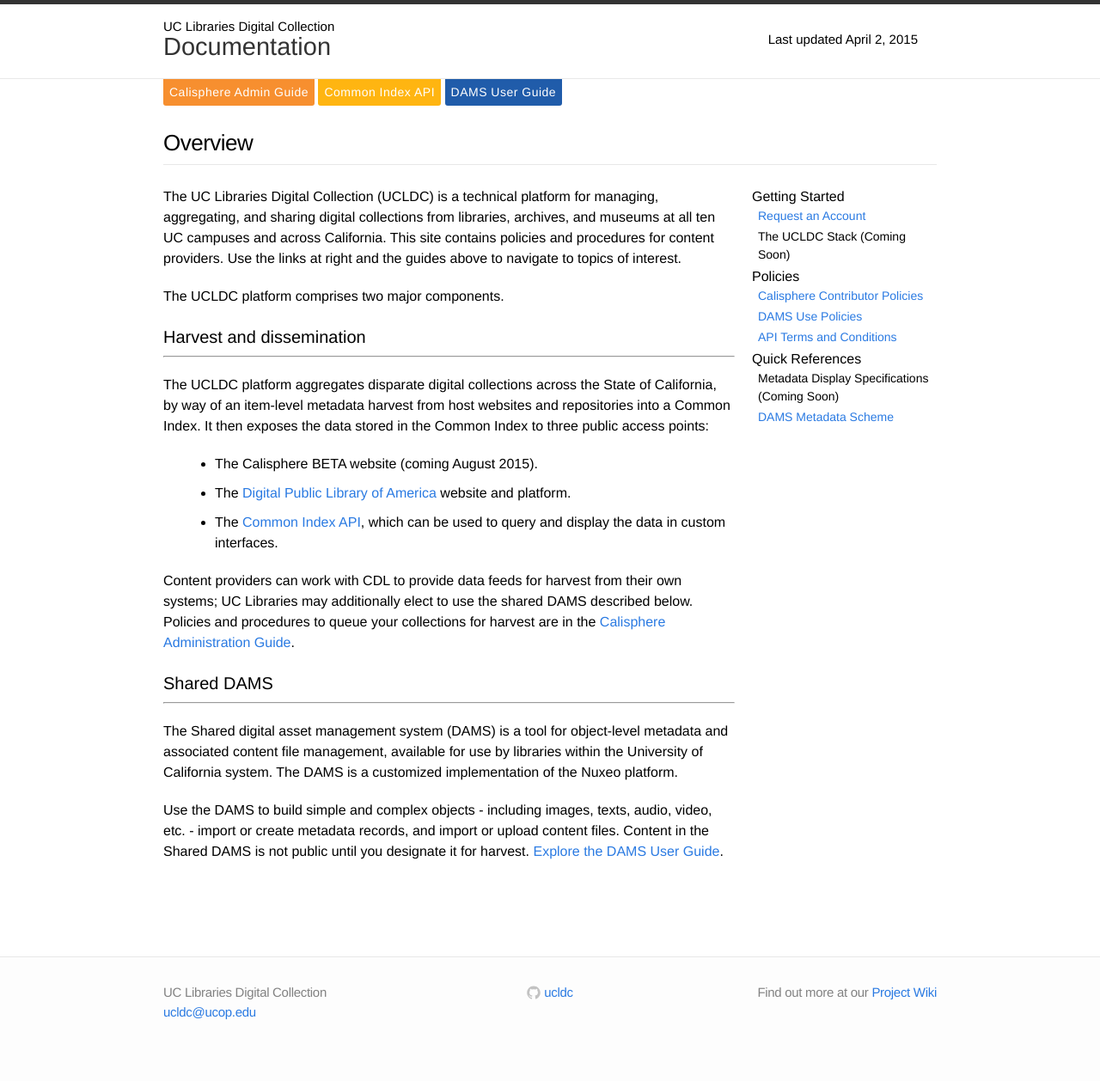
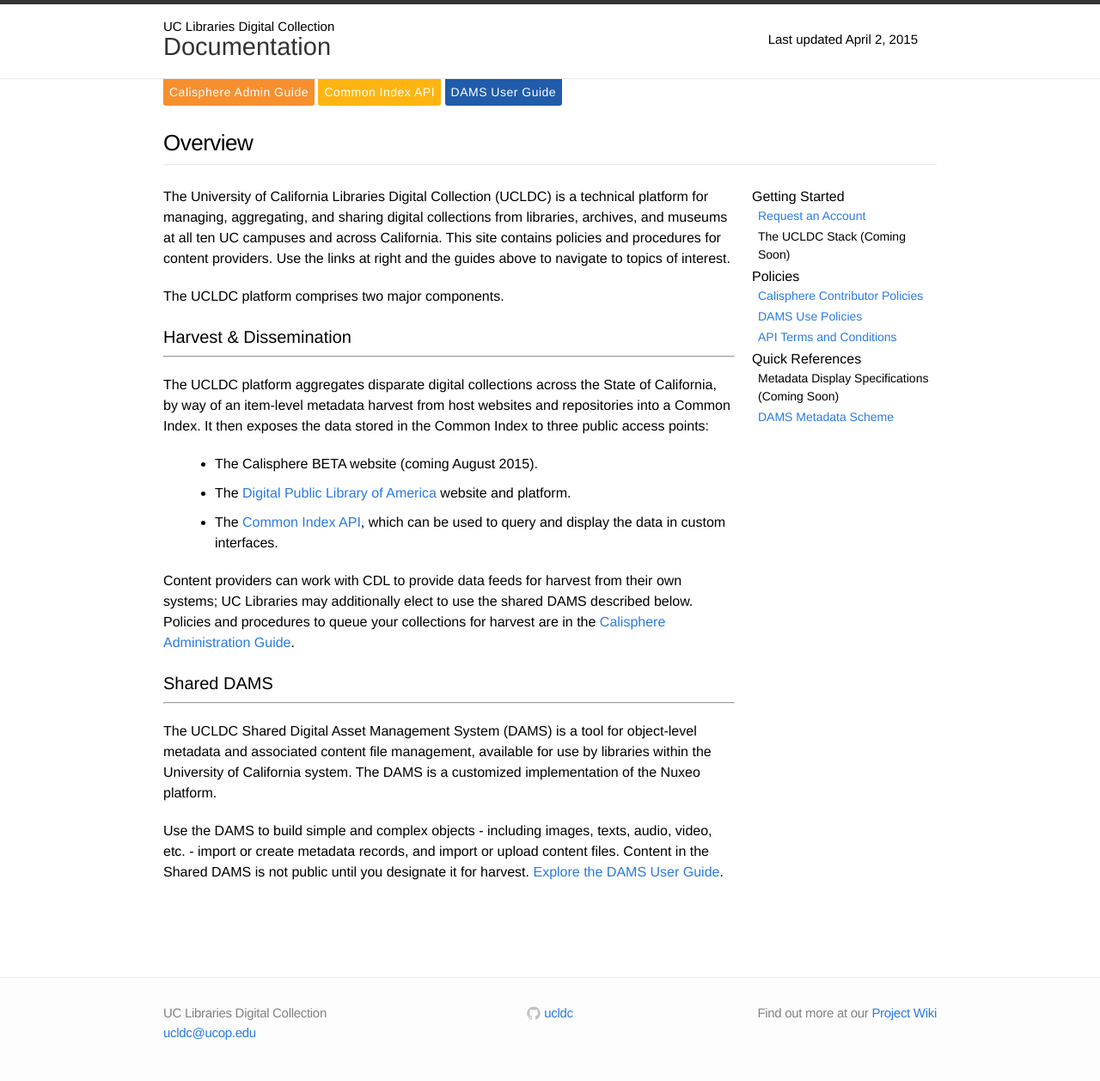
Before and after one commit to ucldc/ucldc-docs, a Jekyll site: the page built from index.md, in a window 1280 px wide. Shown: the whole page at 86% size. Built offline with Jekyll 4.4.1, drawn with Linux system fonts in a browser that asks for light colours; nearby versions of some CDN libraries; before the commit the page ends 1234 px from its top, so only the background shows below that.

Commit message:
Update index.md
grammatical edits

```diff
--- a/index.md
+++ b/index.md
@@ -3,11 +3,11 @@
 title: Overview
 ---
 
-The UC Libraries Digital Collection (UCLDC) is a technical platform for managing, aggregating, and sharing digital collections from libraries, archives, and museums at all ten UC campuses and across California. This site contains policies and procedures for content providers. Use the links at right and the guides above to navigate to topics of interest.
+The University of California Libraries Digital Collection (UCLDC) is a technical platform for managing, aggregating, and sharing digital collections from libraries, archives, and museums at all ten UC campuses and across California. This site contains policies and procedures for content providers. Use the links at right and the guides above to navigate to topics of interest.
 
 The UCLDC platform comprises two major components.
 
-Harvest and dissemination
+Harvest & Dissemination
 -------------------------------
 ***
 The UCLDC platform aggregates disparate digital collections across the State of California, by way of an item-level metadata harvest from host websites and repositories into a Common Index. It then exposes the data stored in the Common Index to three public access points:
@@ -21,6 +21,6 @@
 Shared DAMS
 -----------------------------
 ***
-The Shared digital asset management system (DAMS) is a tool for object-level metadata and associated content file management, available for use by libraries within the University of California system. The DAMS is a customized implementation of the Nuxeo platform.
+The UCLDC Shared Digital Asset Management System (DAMS) is a tool for object-level metadata and associated content file management, available for use by libraries within the University of California system. The DAMS is a customized implementation of the Nuxeo platform.
 
 Use the DAMS to build simple and complex objects - including images, texts, audio, video, etc. - import or create metadata records, and import or upload content files. Content in the Shared DAMS is not public until you designate it for harvest. [Explore the DAMS User Guide]({{ site.url }}{{ site.baseurl }}/docs/dams/index/).
```
